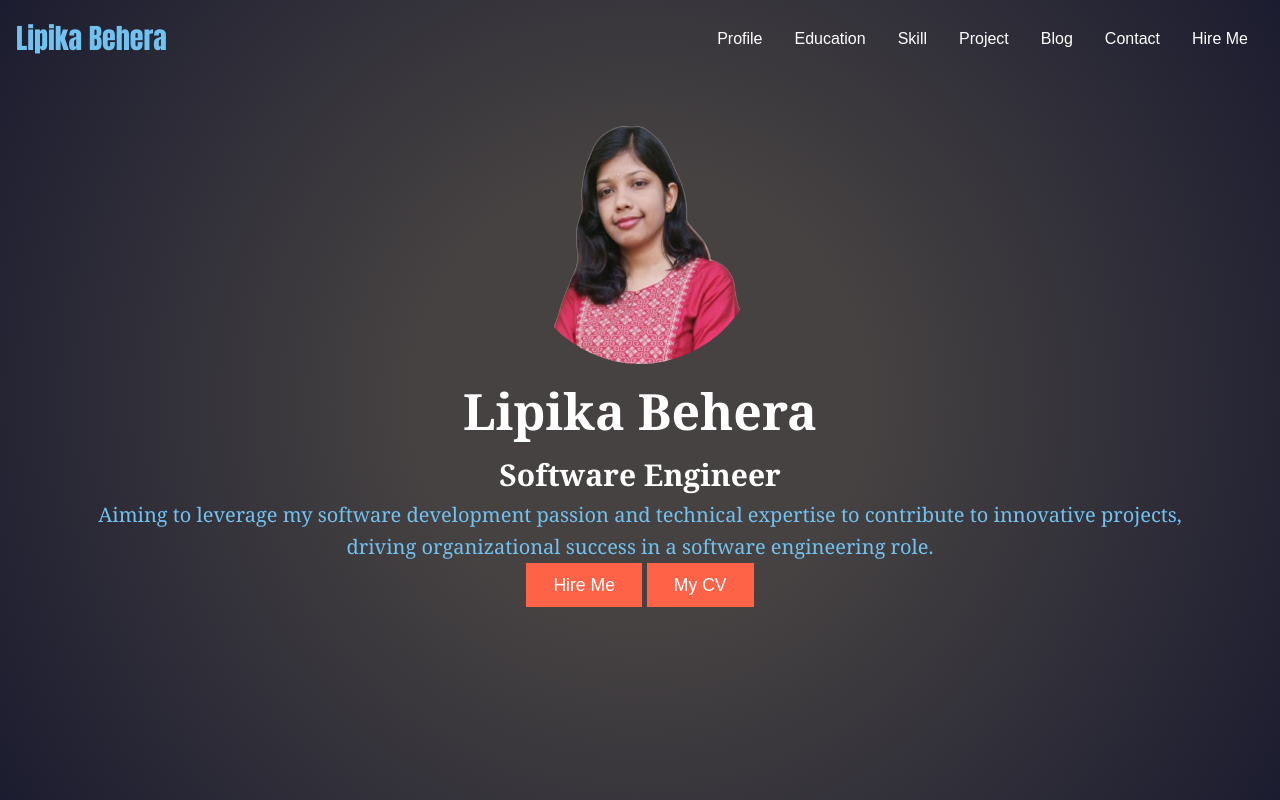
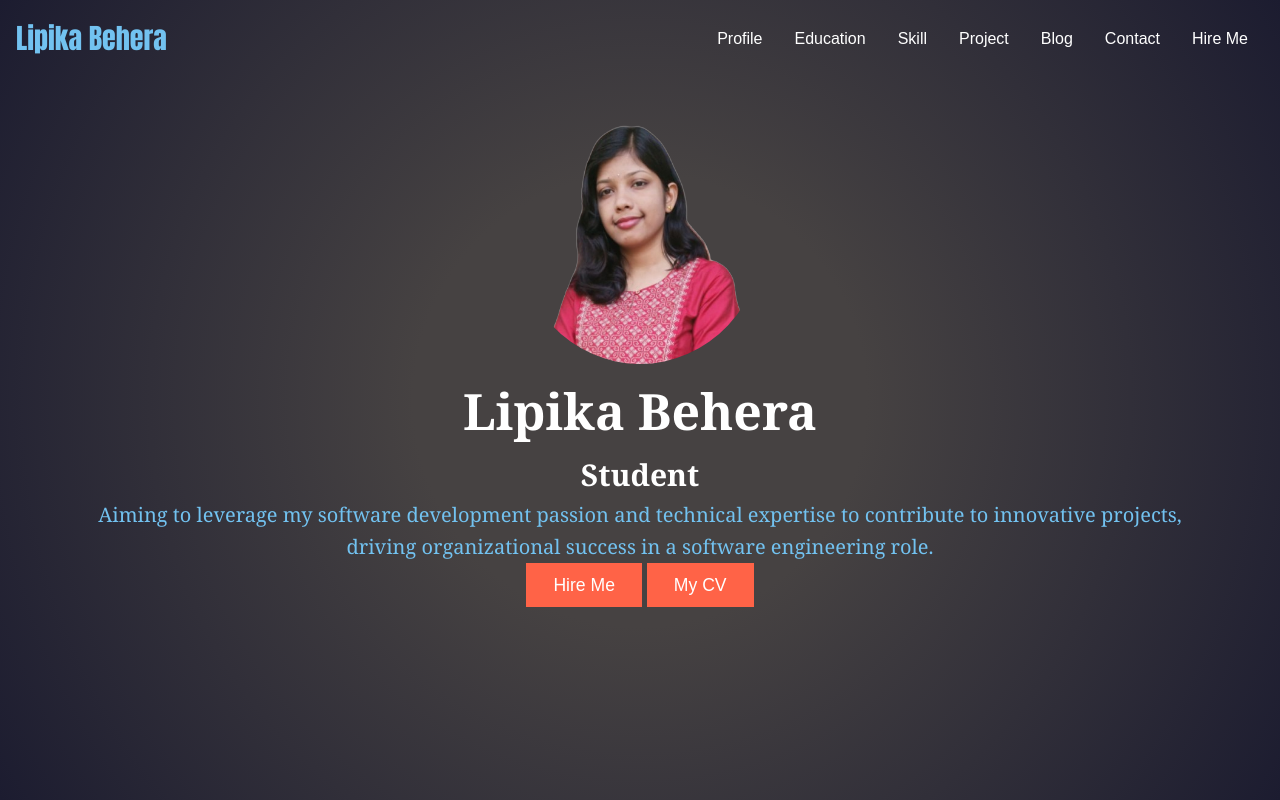
Before and after one commit to Lipika220/Portfolio, a plain HTML site: page index.html in a window 1280 px wide. Shown: the top 800 px of the page. Drawn offline with nearby package versions, Linux system fonts and the light colour scheme.

Commit message:
first commit

```diff
--- a/index.html
+++ b/index.html
@@ -34,7 +34,7 @@
     <div class="profile-content">
       <img src="image2.png" alt="profile-image" class="profile-img" />
       <h2>Lipika Behera</h2>
-      <h4>Software Engineer</h4>
+      <h4>Student</h4>
       <p>Aiming to leverage my software development passion and technical expertise to contribute to innovative
         projects,<br> driving
         organizational success in a software engineering role.</p>
```
